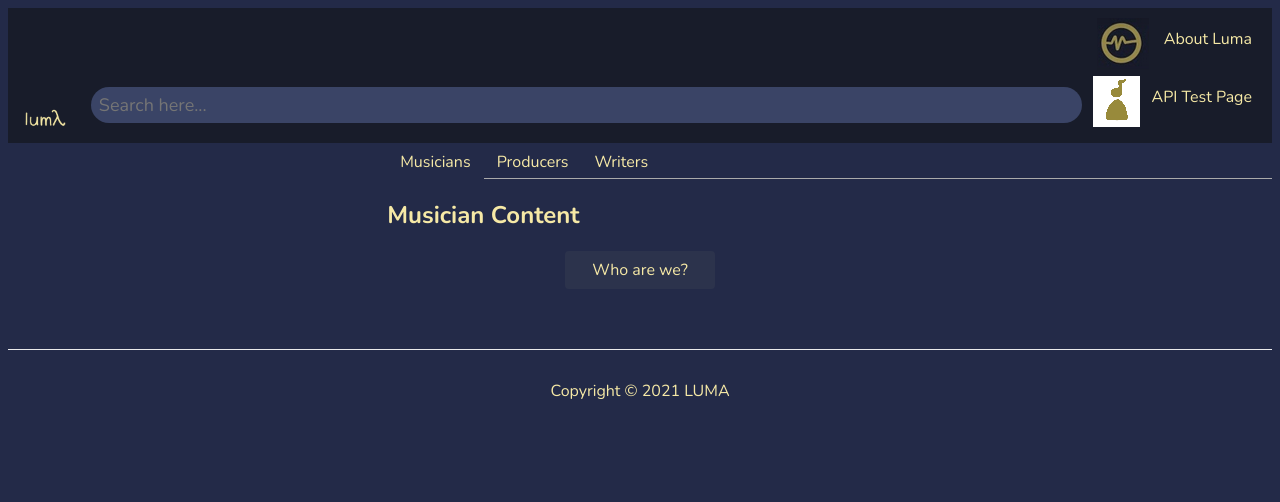
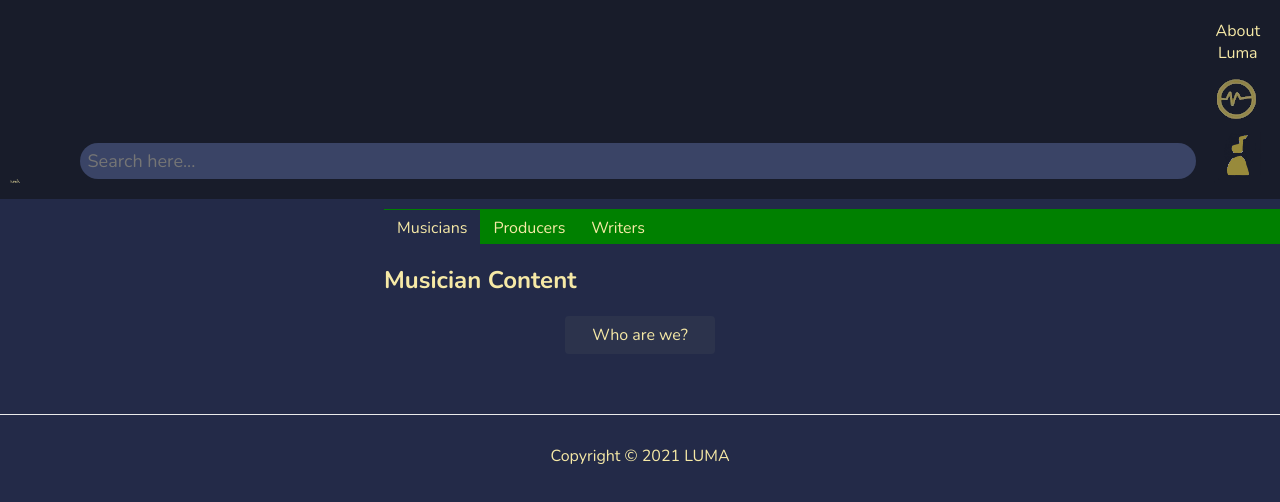
Before and after one commit to thejamielin/Luma, a Next.js app in the folder src/frontend/: page / in a window 1280 px wide. Shown: the top 502 px of the page. Built offline with nearby package versions, Linux system fonts and the light colour scheme.

Commit message:
formatting, fixed some images, CSS stuff

```diff
--- a/src/frontend/components/navbar.js
+++ b/src/frontend/components/navbar.js
@@ -22,7 +22,6 @@ const Navbar = () => {
                 <Link href="/connections">
                     <Image src="/LUMA_Connections.png" width={52} height={52}/>
                 </Link>
-                <Link href="/test">API Test Page</Link>
                 <Link href="/profile">
                     <Image src="/LUMA_Profile.png" width={47} height={51}/>
                 </Link>
--- a/src/frontend/pages/index.js
+++ b/src/frontend/pages/index.js
@@ -16,7 +16,8 @@ export default function Home() {
       <Tabs
       className={styles.tab}
       selectedTabClassName={styles.tabSelected}>
-        <TabList>
+        <TabList
+        className={styles.tabList}>
           <Tab>Musicians</Tab>
           <Tab>Producers</Tab>
           <Tab>Writers</Tab>
--- a/src/frontend/styles/Home.module.css
+++ b/src/frontend/styles/Home.module.css
@@ -20,7 +20,14 @@
 }
 
 .tab {
-  padding-left: 30%;
+  margin-left: 30%;
+  margin-top: 10px;
+}
+
+.tabList {
+  background-color: green;
+  margin-top: 10px;
+  padding-left: 0px;
 }
 
 .tabSelected {
--- a/src/frontend/styles/globals.css
+++ b/src/frontend/styles/globals.css
@@ -4,13 +4,14 @@ body {
   background: #232A48;
   color: #F6E9A6;
   font-family: "Nunito";
+  margin: 0px;
 }
 a {
   color: #F6E9A6;
   text-decoration: none;
 }
 .content {
-  max-width: 1500px;
+  width: 100%;
   margin: 0 auto;
 }
 nav {
@@ -27,10 +28,10 @@ nav a {
   padding: 10px;
 }
 nav .logo {
-  margin-right: 15px;
-  margin-left: 5px;
+  margin-right: 50px;
   display: flex;
 }
+
 footer {
   display: block;
   text-align: center;
@@ -53,7 +54,7 @@ footer {
   padding: 8px;
   border-radius: 30px;
   border: none;
-  width: 975px;
+  width: 1100px;
   height: 20px;
   font-size: 18px;
   text-align: flex-end;
```
Also changed, not shown: src/frontend/styles/luma.module.css (deleted, +0 -10 lines), src/frontend/public/LUMA_Connections.PNG, src/frontend/public/LUMA_Profile.PNG.
